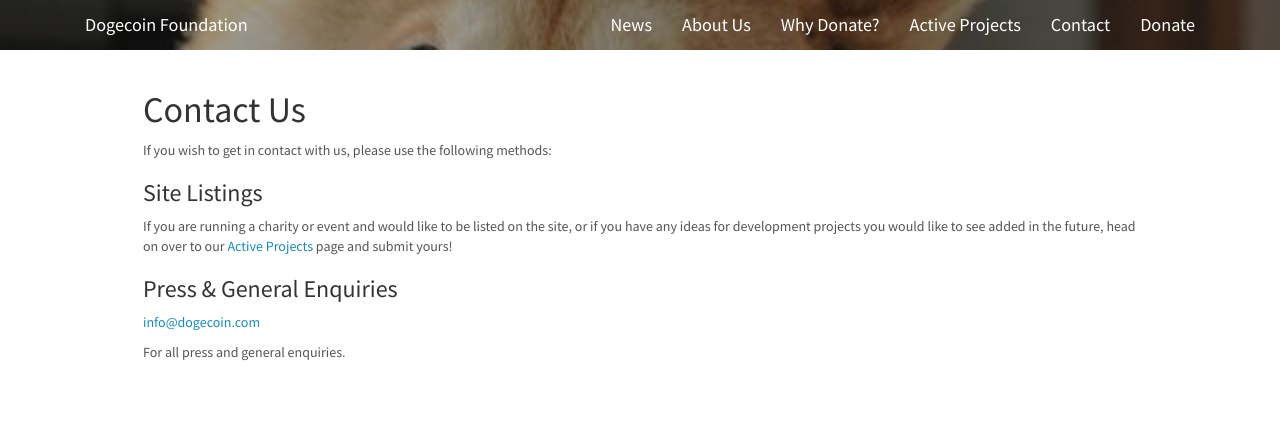
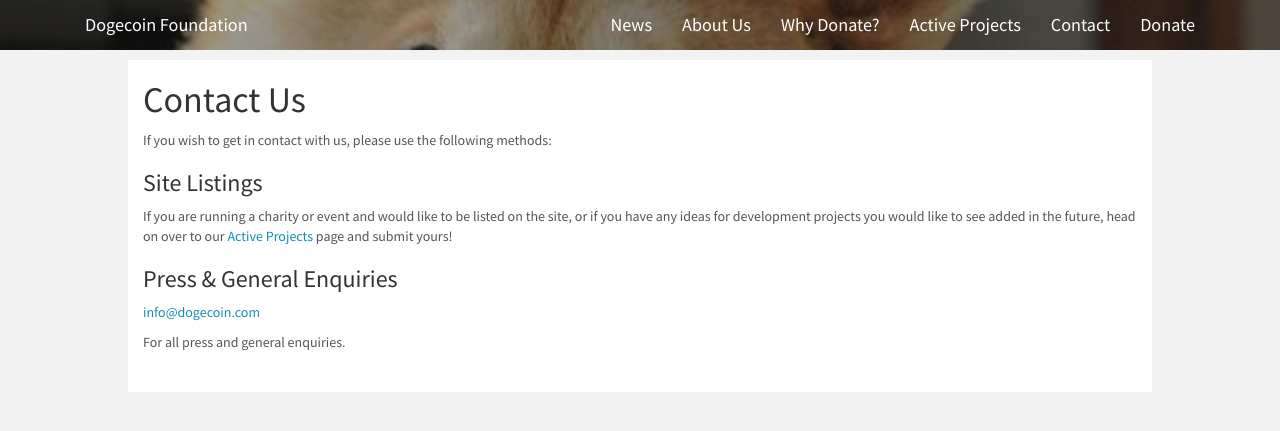
Before and after one commit to PowerLemons/foundation.dogecoin.com, a Jekyll site: the page built from contact.html, in a window 1280 px wide. Shown: the top 431 px of the page. Built offline with Jekyll 4.4.1, drawn with Linux system fonts in a browser that asks for light colours; nearby versions of some CDN libraries.

Commit message:
Responsiveness for devices, CSS tweaks.
Made navbar fixed, adding padding and changed background color to
former.

```diff
--- a/_layouts/default.html
+++ b/_layouts/default.html
@@ -2,15 +2,25 @@
 <html>
 <head>
 	<title>{{ page.title }}</title>
+	<!-- Meta -->
+	<meta content="width=device-width, initial-scale=1.0" name="viewport">
+	<!-- CSS -->
 	<link href="/css/bootstrap.min.css" rel="stylesheet">
 	<link href="/css/foundation.css" rel="stylesheet">
+	<style>
+	body {
+		padding-top: 60px;
+		background-color: #F2F2F2;
+	}
+	</style>
+	<!-- Favicon -->
 	<link rel="icon" type="image/png" href="/img/300coin.png">
 	<link href="/img/300coin.png" rel="shortcut icon">
 	<link href="/img/300coin.png" rel="apple-touch-icon-precomposed">
 </head>
 <body>
 
-<div class="navbar navbar-inverse navbar-static-top" style="background-color: #f2ede0; background-image: url('/img/doge_lay.jpg'); background-repeat:no-repeat; background-size:cover;">
+<div class="navbar navbar-inverse navbar-fixed-top" style="background-color: #f2ede0; background-image: url('/img/doge_lay.jpg'); background-repeat:no-repeat; background-size:cover;">
 	<div class="navbar-inner">
 		<div class="container">
 			<div class="navbar-header navbarNew">
```
